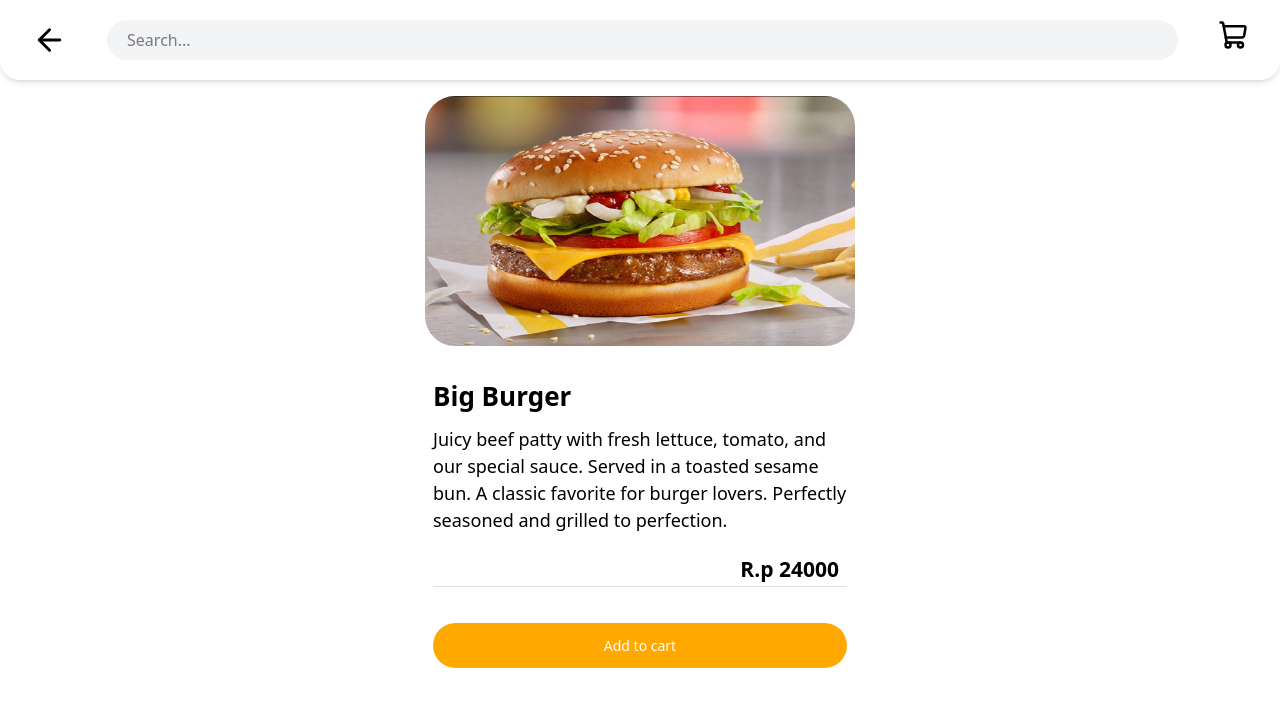
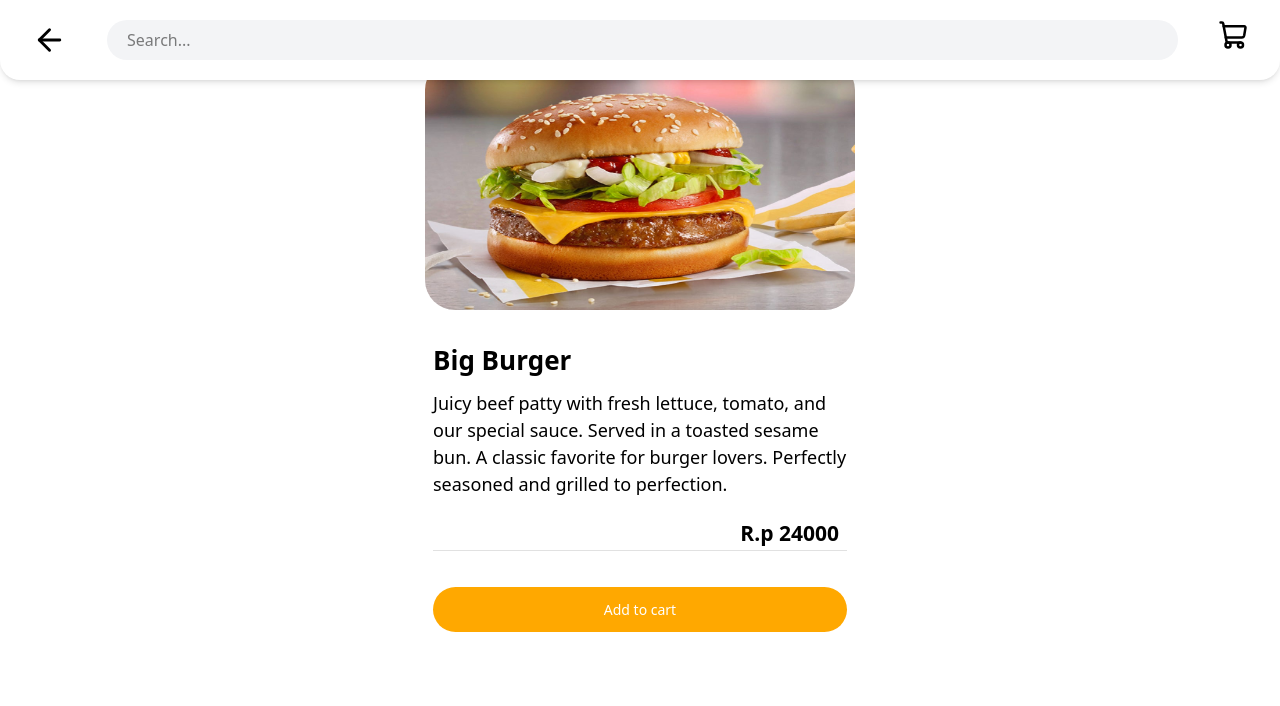
Before and after one commit to nuraziz07/MaxWay, a React (Vite) app: page /detail/1 in a window 1280 px wide. Shown: the top 706 px of the page. Built offline with nearby package versions, Linux system fonts and the light colour scheme.

Commit message:
o'zgarishlar

```diff
--- a/src/components/Page 2/page2.jsx
+++ b/src/components/Page 2/page2.jsx
@@ -16,7 +16,7 @@ const Page2 = () => {
         <div className={'container_mobile w-full justify-center flex'}>
             {filtered.map((item, index) => {
                 return (
-                    <div key={index} className={'pt-14'}>
+                    <div key={index} className={'pt-5'}>
                         <img
                             className={
                                 'rounded-[30px]   transition-all w-full justify-center flex ease-in duration-230 hover:scale-102 h-[250px]'
```
